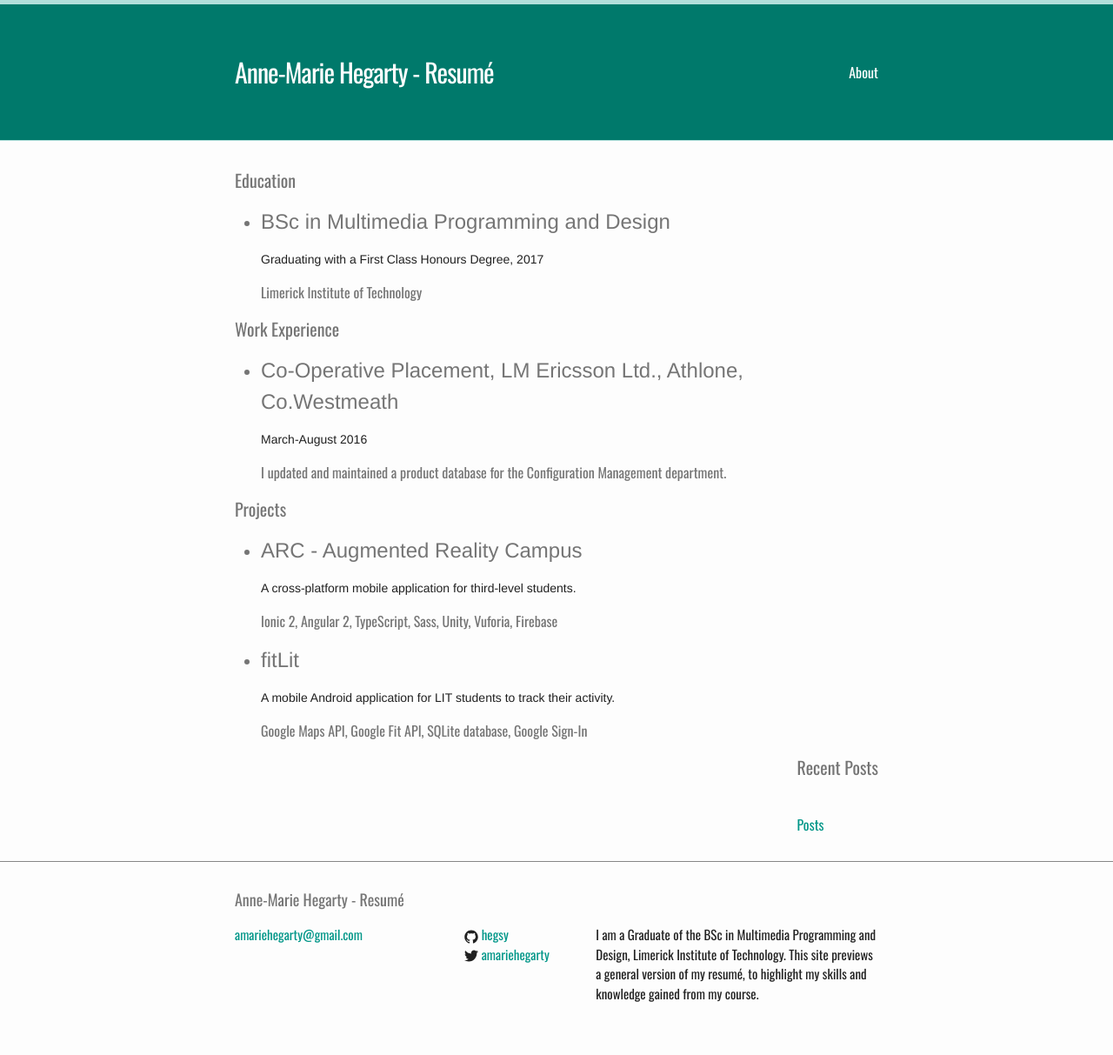
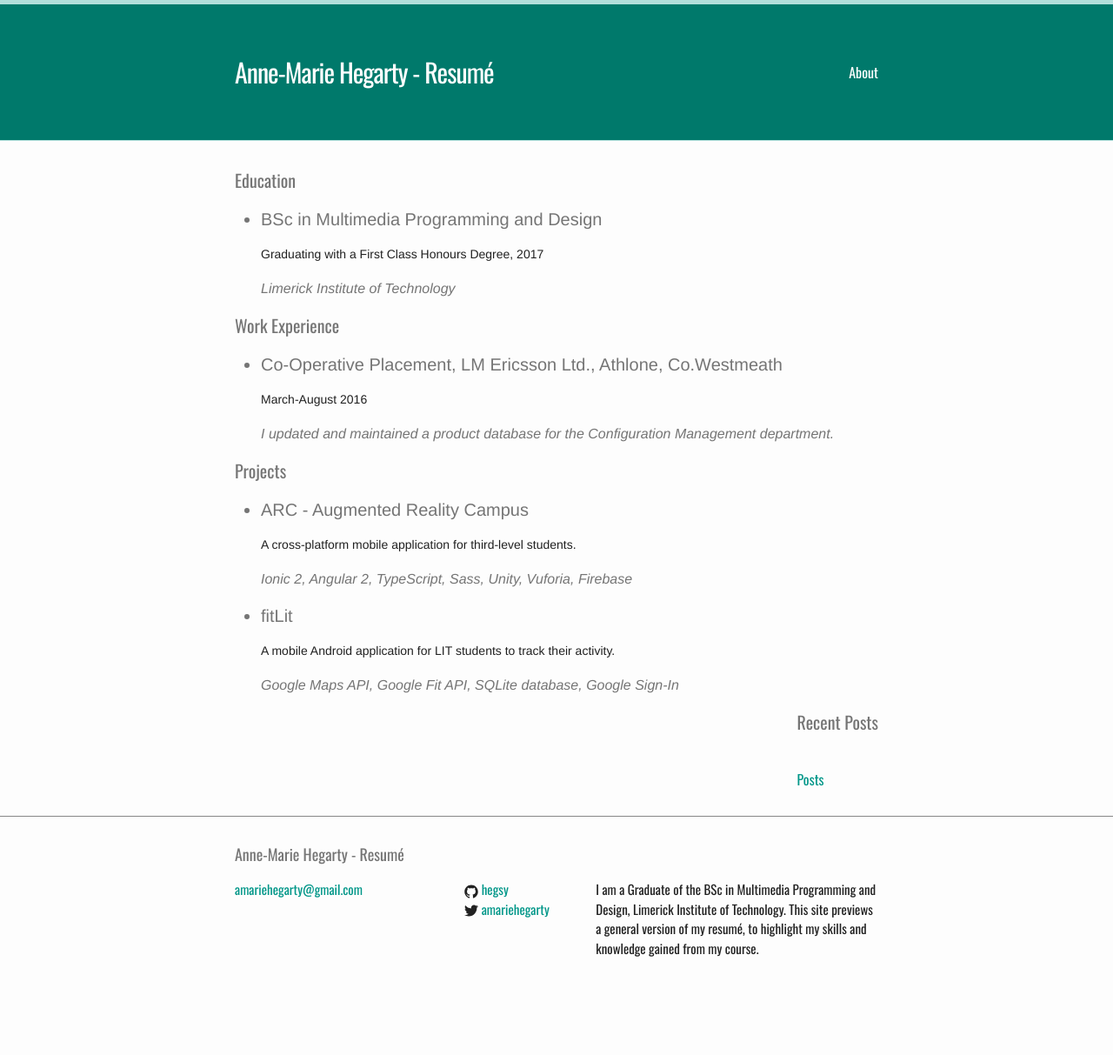
Before and after one commit to hegsy/hegsy.github.io, a Jekyll site: the page built from index.html, in a window 1280 px wide. Shown: the whole page at 87% size. Built offline with Jekyll 4.4.1, drawn with Linux system fonts in a browser that asks for light colours; after the commit the page ends 1161 px from its top, so only the background shows below that.

Commit message:
styling text

```diff
--- a/_sass/_layout.scss
+++ b/_sass/_layout.scss
@@ -221,7 +221,13 @@ FFA875
 .post-main {
     font-family: "Helvetica", sans-serif;
     display: block;
-    font-size: 24px;
+    font-size: 20px;
+}
+
+.post-info {
+  font-family: "Helvetica", sans-serif;
+  font-size: 16px;
+  font-style: italic;
 }
 
 @include media-query($on-palm) {
--- a/index.html
+++ b/index.html
@@ -21,7 +21,7 @@ layout: default
       <li>
         <h2 class="post-main">BSc in Multimedia Programming and Design</h2>
         <p class="post-meta">Graduating with a First Class Honours Degree, 2017</p>
-        <span>Limerick Institute of Technology</span>
+        <span class="post-info">Limerick Institute of Technology</span>
       </li>
     </ul>
 
@@ -31,7 +31,7 @@ layout: default
         <li>
           <h2 class="post-main">Co-Operative Placement, LM Ericsson Ltd., Athlone, Co.Westmeath</h2>
           <p class="post-meta">March-August 2016</p>
-          <span>I updated and maintained a product database for the Configuration Management department.</span>
+          <span class="post-info">I updated and maintained a product database for the Configuration Management department.</span>
         </li>
       </ul>
 
@@ -41,7 +41,7 @@ layout: default
       <li>
         <h2 class="post-main">ARC - Augmented Reality Campus</h2>
         <p class="post-meta">A cross-platform mobile application for third-level students.</p>
-        <span>Ionic 2, Angular 2, TypeScript, Sass, Unity, Vuforia, Firebase</span>
+        <span class="post-info">Ionic 2, Angular 2, TypeScript, Sass, Unity, Vuforia, Firebase</span>
       </li>
     </ul>
 
@@ -49,7 +49,7 @@ layout: default
       <li>
         <h2 class="post-main">fitLit</h2>
         <p class="post-meta">A mobile Android application for LIT students to track their activity.</p>
-        <span>Google Maps API, Google Fit API, SQLite database, Google Sign-In</span>
+        <span class="post-info">Google Maps API, Google Fit API, SQLite database, Google Sign-In</span>
       </li>
     </ul>
 
```
